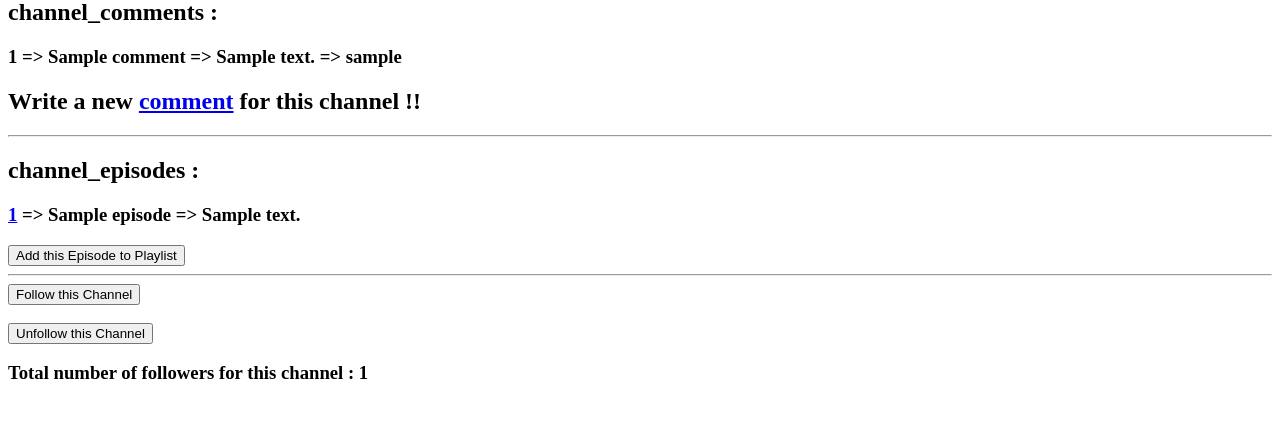
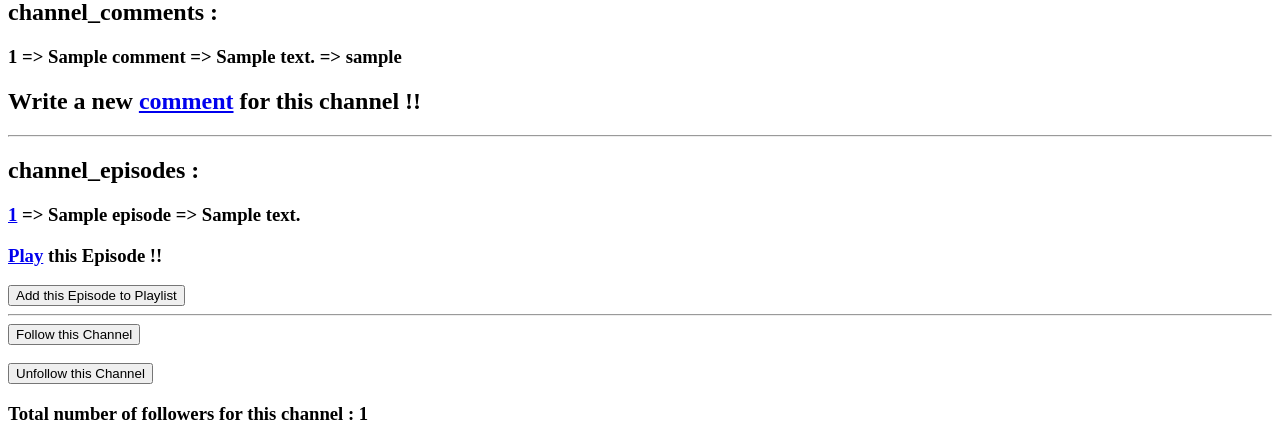
Before and after one commit to AmirShammas/castbox-v2, a Django app: page /channel/1/ in a window 1280 px wide. Shown: the part 485-929 px from the top of the page. Before the commit the page ends 864 px from the top, so only its background shows below. Run offline with Django 4.2, Linux system fonts and the light colour scheme; a user stored in the database is signed in; tables that the repository leaves empty hold one stand-in row (values such as "Sample post").

Commit message:
Create log for playing an episode from channel_detail page.

```diff
--- a/castbox_project/castbox/urls.py
+++ b/castbox_project/castbox/urls.py
@@ -1,33 +1,34 @@
 from django.urls import path
-from .views import ProfileCommentDeleteView, ProfileCommentUpdateView, ProfileCommentDetailView, ProfilePlaylistEpisodeDeleteView, EpisodeSelectPlaylistView, ProfilePlaylistDeleteView, ProfilePlaylistUpdateView, ProfilePlaylistDetailView, ProfilePlaylistCreateView, ChannelUnfollowView, ChannelFollowView, EpisodeUnlikeView, EpisodeLikeView, EpisodeDetailView, ProfileEpisodeDeleteView, ProfileEpisodeUpdateView, ProfileEpisodeDetailView, ProfileEpisodeCreateView, ProfileChannelCreateView, ChannelDetailView, ChannelListView, ProfileChannelDeleteView, ProfileChannelUpdateView, CommentCreateView, EpisodeListView, ProfileChannelDetailView, ProfileDetailView, SignupPageView, HomePageView
+from .views import EpisodePlayView, ProfileCommentDeleteView, ProfileCommentUpdateView, ProfileCommentDetailView, ProfilePlaylistEpisodeDeleteView, EpisodeSelectPlaylistView, ProfilePlaylistDeleteView, ProfilePlaylistUpdateView, ProfilePlaylistDetailView, ProfilePlaylistCreateView, ChannelUnfollowView, ChannelFollowView, EpisodeUnlikeView, EpisodeLikeView, EpisodeDetailView, ProfileEpisodeDeleteView, ProfileEpisodeUpdateView, ProfileEpisodeDetailView, ProfileEpisodeCreateView, ProfileChannelCreateView, ChannelDetailView, ChannelListView, ProfileChannelDeleteView, ProfileChannelUpdateView, CommentCreateView, EpisodeListView, ProfileChannelDetailView, ProfileDetailView, SignupPageView, HomePageView
 
 urlpatterns = [
     path("accounts/signup/", SignupPageView.as_view(), name="signup"),
     path("", HomePageView.as_view(), name="home"),
     path("channel/", ChannelListView.as_view(), name="channel_list"),
     path("channel/<int:pk>/", ChannelDetailView.as_view(), name="channel_detail"),
-    path("channel/<int:pk>/follow", ChannelFollowView.as_view(), name="channel_follow"),
-    path("channel/<int:pk>/unfollow", ChannelUnfollowView.as_view(), name="channel_unfollow"),
+    path("channel/<int:pk>/follow/", ChannelFollowView.as_view(), name="channel_follow"),
+    path("channel/<int:pk>/unfollow/", ChannelUnfollowView.as_view(), name="channel_unfollow"),
     path("channel/<int:channel_id>/episode/", EpisodeListView.as_view(), name="episode_list"),
     path("channel/<int:channel_id>/comment/", CommentCreateView.as_view(), name="comment_new"),
     path("channel/<int:channel_id>/episode/<int:pk>/", EpisodeDetailView.as_view(), name="episode_detail"),
-    path("channel/<int:channel_id>/episode/<int:pk>/like", EpisodeLikeView.as_view(), name='episode_like'),
-    path("channel/<int:channel_id>/episode/<int:pk>/unlike", EpisodeUnlikeView.as_view(), name='episode_unlike'),
-    path("channel/<int:channel_id>/episode/<int:pk>/select-playlist", EpisodeSelectPlaylistView.as_view(), name='episode_select_playlist'),
+    path("channel/<int:channel_id>/episode/<int:pk>/play/", EpisodePlayView.as_view(), name="episode_play"),
+    path("channel/<int:channel_id>/episode/<int:pk>/like/", EpisodeLikeView.as_view(), name="episode_like"),
+    path("channel/<int:channel_id>/episode/<int:pk>/unlike/", EpisodeUnlikeView.as_view(), name="episode_unlike"),
+    path("channel/<int:channel_id>/episode/<int:pk>/select-playlist/", EpisodeSelectPlaylistView.as_view(), name="episode_select_playlist"),
     path("profile/<int:pk>/", ProfileDetailView.as_view(), name='profile'),
-    path("profile/<int:profile_id>/channel/<int:pk>/", ProfileChannelDetailView.as_view(), name='profile_channel_detail'),
+    path("profile/<int:profile_id>/channel/<int:pk>/", ProfileChannelDetailView.as_view(), name="profile_channel_detail"),
     path("profile/<int:profile_id>/channel/new/", ProfileChannelCreateView.as_view(), name="profile_channel_new"),
     path("profile/<int:profile_id>/channel/<int:pk>/edit/", ProfileChannelUpdateView.as_view(), name="profile_channel_edit"),
     path("profile/<int:profile_id>/channel/<int:pk>/delete/", ProfileChannelDeleteView.as_view(), name="profile_channel_delete"),
-    path("profile/<int:profile_id>/channel/<int:channel_id>/comment/<int:pk>/", ProfileCommentDetailView.as_view(), name='profile_comment_detail'),
-    path("profile/<int:profile_id>/channel/<int:channel_id>/comment/<int:pk>/edit/", ProfileCommentUpdateView.as_view(), name='profile_comment_edit'),
-    path("profile/<int:profile_id>/channel/<int:channel_id>/comment/<int:pk>/delete/", ProfileCommentDeleteView.as_view(), name='profile_comment_delete'),
+    path("profile/<int:profile_id>/channel/<int:channel_id>/comment/<int:pk>/", ProfileCommentDetailView.as_view(), name="profile_comment_detail"),
+    path("profile/<int:profile_id>/channel/<int:channel_id>/comment/<int:pk>/edit/", ProfileCommentUpdateView.as_view(), name="profile_comment_edit"),
+    path("profile/<int:profile_id>/channel/<int:channel_id>/comment/<int:pk>/delete/", ProfileCommentDeleteView.as_view(), name="profile_comment_delete"),
     path("profile/<int:profile_id>/channel/<int:channel_id>/episode/new/", ProfileEpisodeCreateView.as_view(), name="profile_episode_new"),
     path("profile/<int:profile_id>/channel/<int:channel_id>/episode/<int:pk>/", ProfileEpisodeDetailView.as_view(), name="profile_episode_detail"),
     path("profile/<int:profile_id>/channel/<int:channel_id>/episode/<int:pk>/edit/", ProfileEpisodeUpdateView.as_view(), name="profile_episode_edit"),
     path("profile/<int:profile_id>/channel/<int:channel_id>/episode/<int:pk>/delete/", ProfileEpisodeDeleteView.as_view(), name="profile_episode_delete"),
     path("profile/<int:profile_id>/playlist/new/", ProfilePlaylistCreateView.as_view(), name="profile_playlist_new"),
-    path("profile/<int:profile_id>/playlist/<int:pk>/", ProfilePlaylistDetailView.as_view(), name='profile_playlist_detail'),
+    path("profile/<int:profile_id>/playlist/<int:pk>/", ProfilePlaylistDetailView.as_view(), name="profile_playlist_detail"),
     path("profile/<int:profile_id>/playlist/<int:pk>/edit/", ProfilePlaylistUpdateView.as_view(), name="profile_playlist_edit"),
     path("profile/<int:profile_id>/playlist/<int:pk>/delete/", ProfilePlaylistDeleteView.as_view(), name="profile_playlist_delete"),
     path("profile/<int:profile_id>/playlist/<int:pk>/episode/<int:episode_id>/delete/", ProfilePlaylistEpisodeDeleteView.as_view(), name="profile_playlist_episode_delete"),
--- a/castbox_project/castbox/views.py
+++ b/castbox_project/castbox/views.py
@@ -5,7 +5,7 @@
 from django.views import generic
 from django.views.generic import TemplateView, ListView, DetailView, View, FormView
 from django.views.generic.edit import CreateView, UpdateView, DeleteView
-from .models import Channel, CustomUser, Episode, Comment, Follow, Like, Playlist, Profile
+from .models import Channel, CustomUser, Episode, Comment, Follow, Like, Log, Playlist, Profile
 from .forms import CustomUserCreationForm
 from django.contrib.auth.mixins import LoginRequiredMixin
 from django.urls import reverse
@@ -357,16 +357,6 @@
         return reverse_lazy('profile', kwargs={'pk': profile_id})
 
 
-# class ProfilePlaylistEpisodeDeleteView(LoginRequiredMixin, DeleteView):
-#     model = Playlist
-#     context_object_name = "playlist"
-#     template_name = "profiles/profile_playlist_episode_delete.html"
-
-#     def get_success_url(self):
-#         profile_id = self.kwargs.get('profile_id')
-#         return reverse_lazy('profile', kwargs={'pk': profile_id})
-
-
 class ProfilePlaylistEpisodeDeleteView(View):
     def get(self, request, profile_id, pk, episode_id):
         playlist = get_object_or_404(Playlist, id=pk)
@@ -413,3 +403,15 @@
 
     def get_success_url(self):
         return reverse('episode_detail', kwargs={'channel_id': self.kwargs['channel_id'], 'pk': self.kwargs['pk']})
+
+
+class EpisodePlayView(LoginRequiredMixin, DetailView):
+    model = Episode
+    template_name = 'episodes/episode_play.html'
+    context_object_name = 'episode'
+
+    def get(self, request, *args, **kwargs):
+        episode = get_object_or_404(Episode, pk=self.kwargs['pk'])
+        log_message = f"The user '{request.user}' played the episode '{episode.title}' !!"
+        Log.objects.create(user=request.user, message=log_message, channel=episode.channel, episode=episode)
+        return super().get(request, *args, **kwargs)
--- a/castbox_project/templates/channels/channel_detail.html
+++ b/castbox_project/templates/channels/channel_detail.html
@@ -26,6 +26,7 @@
     {% for episode in channel.episodes.all %}
         <div>
             <h3><a href="{% url 'episode_detail' channel.id episode.pk %}">{{ episode.id }}</a> => {{ episode.title }} => {{ episode.description }}</h3>
+            <h3><a href="{% url 'episode_play' channel.id episode.pk %}">Play</a> this Episode !!</h3>
             <form action="{% url 'episode_select_playlist' channel.id episode.pk %}" method="post">
                 {% csrf_token %}
                 {{ form.as_p }}
```
Also changed, not shown: castbox_project/templates/episodes/episode_play.html (added, +11 -0 lines).
